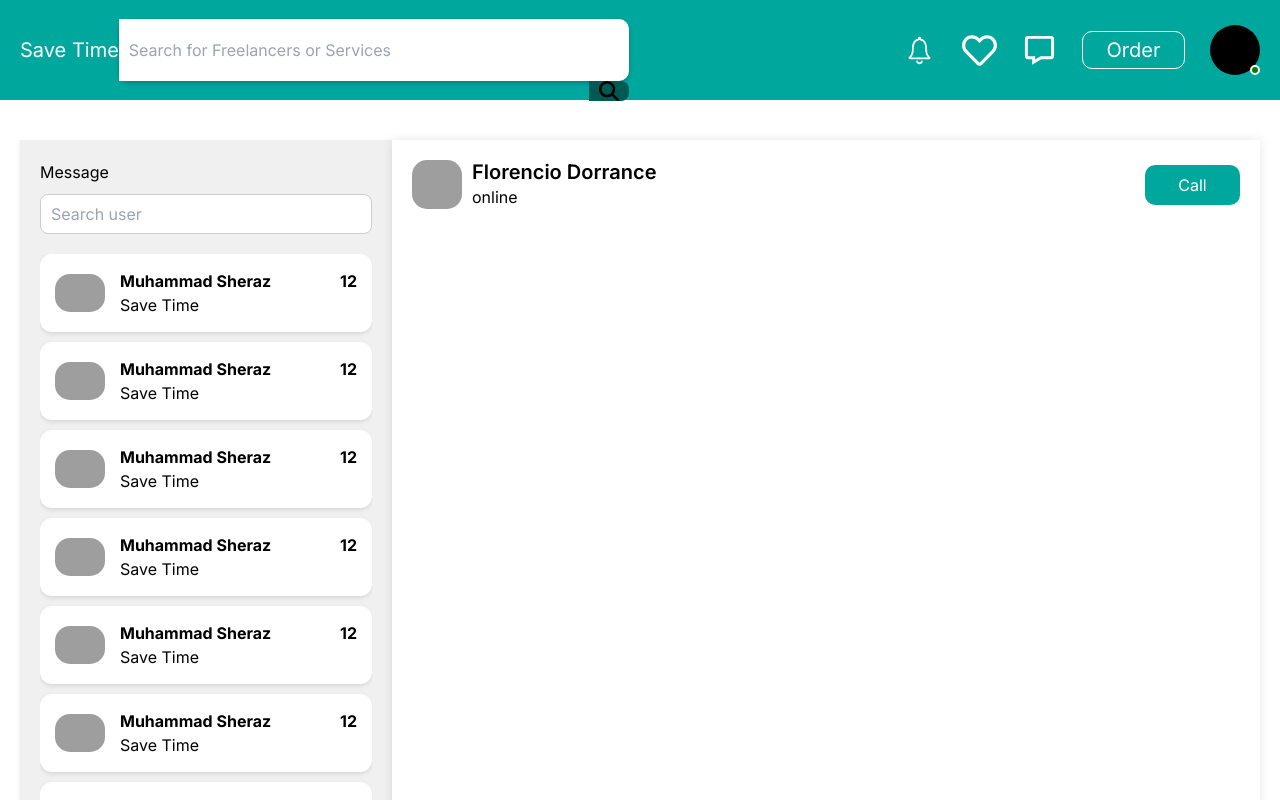
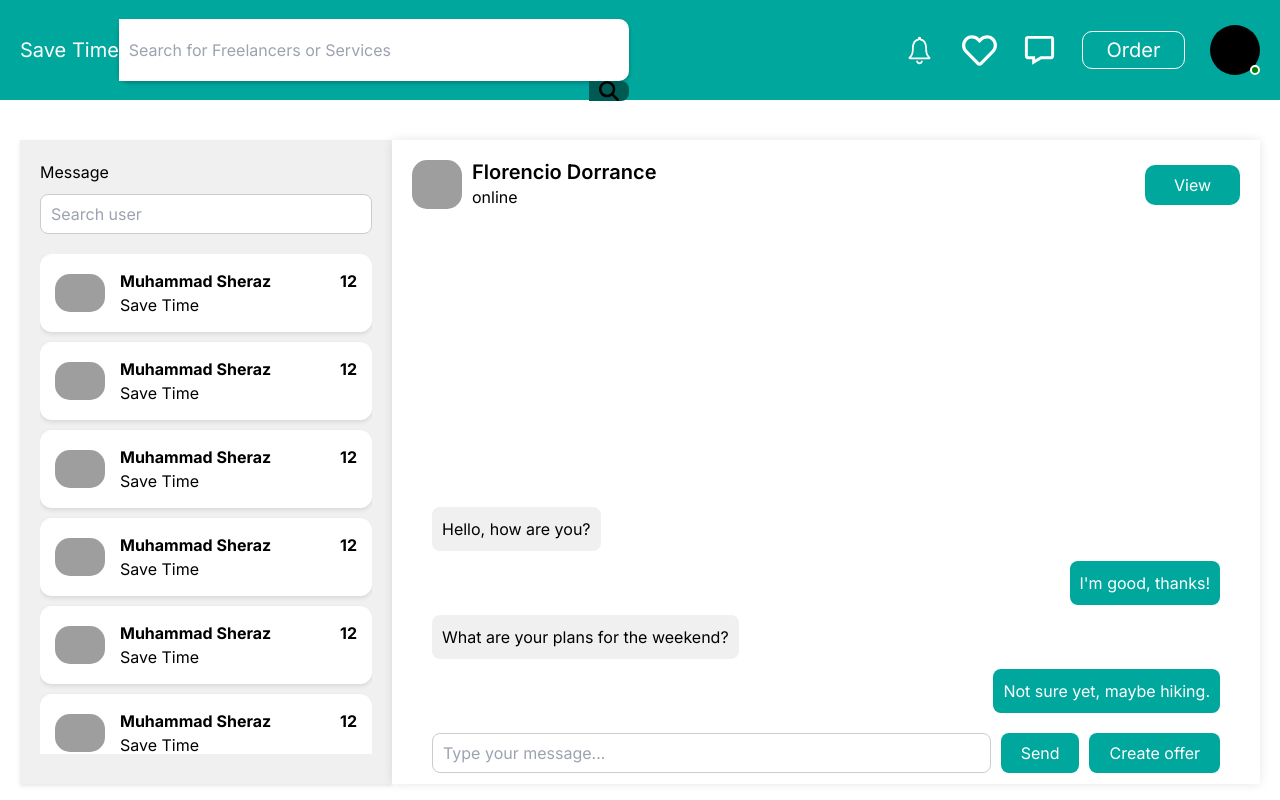
Before and after one commit to Muhammadsheraz492/Save-Time-Fyp-, a Next.js app: page /chat in a window 1280 px wide. Shown: the top 800 px of the page. Built offline with nearby package versions, Linux system fonts and the light colour scheme; grey boxes are pictures that could not be loaded.

Commit message:
woorking on signup apis

```diff
--- a/package.json
+++ b/package.json
@@ -20,6 +20,7 @@
     "framer-motion": "^11.0.3",
     "next": "14.1.0",
     "react": "^18",
+    "react-chat-elements": "^12.0.15",
     "react-chat-engine": "^1.11.28",
     "react-dom": "^18",
     "react-icons": "^5.0.1",
--- /dev/null
+++ b/src/app/chat/ChatComponent.tsx
@@ -0,0 +1,45 @@
+import React from "react";
+import { ChatItem, MessageBox } from "react-chat-elements";
+import { Input } from "react-chat-elements";
+import "react-chat-elements/dist/main.css";
+
+function ChatComponent() {
+  return (
+    <div style={{ height: "100%", display: "flex", flexDirection: "column" }}>
+      <div style={{ flex: 1, overflowY: "auto", padding: "10px" }}>
+        {/* Chat messages */}
+        <ChatItem
+          avatar="https://example.com/avatar.jpg"
+          alt={"Avatar"}
+          title={"John Doe"}
+          subtitle={"online"}
+          date={new Date()}
+          unread={0}
+        />
+        {/* Replace this with a loop over your chat messages */}
+        <MessageBox
+          position={"left"}
+          type={"text"}
+          text={"Hello, how can I help you?"}
+          date={new Date()}
+        />
+        <MessageBox
+          position={"right"}
+          type={"text"}
+          text={"Hi there! I have a question about..."}
+          date={new Date()}
+        />
+      </div>
+      {/* Input area for typing messages */}
+      <Input
+        placeholder="Type here..."
+        multiline={false}
+        rightButtons={
+          <button className="send-button">Send</button> // Replace with your send button
+        }
+      />
+    </div>
+  );
+}
+
+export default ChatComponent;
--- a/src/app/chat/chat.module.css
+++ b/src/app/chat/chat.module.css
@@ -24,9 +24,9 @@
   overflow-y: auto; /* Enable vertical scrolling */
 }
 .scrollContainer {
-  flex: 1; /* Allow container to take remaining space */
-  overflow-y: auto; /* Enable scrolling */
-  padding-bottom: 20px; /* Add padding at bottom for space */
+  height: 500px;
+  overflow-y: auto;
+  padding-bottom: 20px;
 }
 
 .rightside {
@@ -113,3 +113,70 @@ align-items: center;
     color: #fff;
     cursor: pointer;
 }
+.chat{
+    height: 300px;
+    /* background-color: cyan; */
+}
+.chat {
+    width: 100%;
+    height: 95%;
+    display: flex;
+    flex-direction: column;
+    justify-content: flex-end; /* Messages grow from bottom to top */
+    padding: 20px;
+  }
+
+  .messageContainer {
+    display: flex;
+    flex-direction: column;
+    gap: 10px; /* Space between messages */
+  }
+
+  .message {
+    max-width: 70%; /* Limit width to avoid spanning the entire width */
+    padding: 10px;
+    border-radius: 8px;
+    word-wrap: break-word; /* Wrap long messages */
+  }
+
+  .left {
+    align-self: flex-start; /* Messages from the left */
+    background-color: #f0f0f0; /* Light background for left messages */
+  }
+
+  .right {
+    align-self: flex-end; /* Messages from the right */
+    background-color: #00A79D; /* Different background for right messages */
+    color: #fff; /* Light text on dark background */
+  }
+
+  .messageText {
+    margin: 0; /* Remove default margin */
+  }
+
+  .inputContainer {
+    margin-top: 20px; /* Space between messages and input */
+    display: flex;
+    align-items: center;
+  }
+
+  .input {
+    flex: 1; /* Take remaining space */
+    height: 40px;
+    padding: 10px;
+    border-radius: 8px;
+    border: 1px solid #ccc;
+    outline: none;
+  }
+
+  .sendButton {
+    height: 40px;
+    padding: 0 20px;
+    margin-left: 10px;
+    border: none;
+    border-radius: 8px;
+    background-color: #00A79D;
+    color: #fff;
+    cursor: pointer;
+    outline: none;
+  }
--- a/src/app/chat/page.tsx
+++ b/src/app/chat/page.tsx
@@ -1,10 +1,35 @@
+"use client"
 import After_login_NavBar from "@/homepage/componet/after_login_nav/page";
-import React from "react";
+import React, { useState } from "react";
 import style from "./chat.module.css";
 import Image from "next/image";
 
 function Page() {
   let data = [1, 2, 3, 4, 5, 6, 7, 8, 9, 10];
+  const [messages, setMessages] = useState([
+    { id: 1, text: "Hello, how are you?", sender: "user" },
+    { id: 2, text: "I'm good, thanks!", sender: "other" },
+    { id: 3, text: "What are your plans for the weekend?", sender: "user" },
+    { id: 4, text: "Not sure yet, maybe hiking.", sender: "other" },
+  ]);
+  const [newMessage, setNewMessage] = useState("");
+
+  const handleMessageChange = (e) => {
+    setNewMessage(e.target.value);
+  };
+
+  const handleSendMessage = () => {
+    if (newMessage.trim() === "") return; // Prevent sending empty messages
+
+    const newMessageObject = {
+      id: messages.length + 1,
+      text: newMessage,
+      sender: "other", // Assuming the user sends the message
+    };
+
+    setMessages([...messages, newMessageObject]);
+    setNewMessage(""); // Clear input field after sending
+  };
 
   return (
     <div>
@@ -41,7 +66,6 @@ function Page() {
                   </div>
                   <div style={{ height: 10 }} />
                 </>
-
               ))}
             </div>
 
@@ -64,13 +88,36 @@ function Page() {
               </div>
 
               <div className={style.savebtn}>
-                    <span>Call</span>
+                <span>View</span>
               </div>
+            </div>
+            <div style={{ height: 10 }} />
 
+            <div className={style.chat}>
+              <div className={style.messageContainer}>
+                {messages.map((message:any) => (
+                  <div
+                    key={message.id}
+                    className={`${style.message} ${
+                      message.sender === "user" ? style.left : style.right
+                    }`}
+                  >
+                    <p className={style.messageText}>{message.text}</p>
                   </div>
-
-
-
+                ))}
+              </div>
+              <div className={style.inputContainer}>
+                <input
+                  type="text"
+                  placeholder="Type your message..."
+                  className={style.input}
+                  value={newMessage}
+                  onChange={handleMessageChange}
+                />
+                <button className={style.sendButton} onClick={handleSendMessage}>Send</button>
+                <button className={style.sendButton} onClick={handleSendMessage}>Create offer</button>
+              </div>
+            </div>
           </div>
         </div>
       </div>
--- /dev/null
+++ b/src/base_url.json
@@ -0,0 +1,3 @@
+{
+    "base_url":"http://64.225.58.205:8080/"
+}
```
Also changed, not shown: src/homepage/componet/signup/page.tsx (+54 -2 lines), 1 other file (tests, documents, lock files or other folders). Lines whose indentation alone changed are shown as unchanged.
